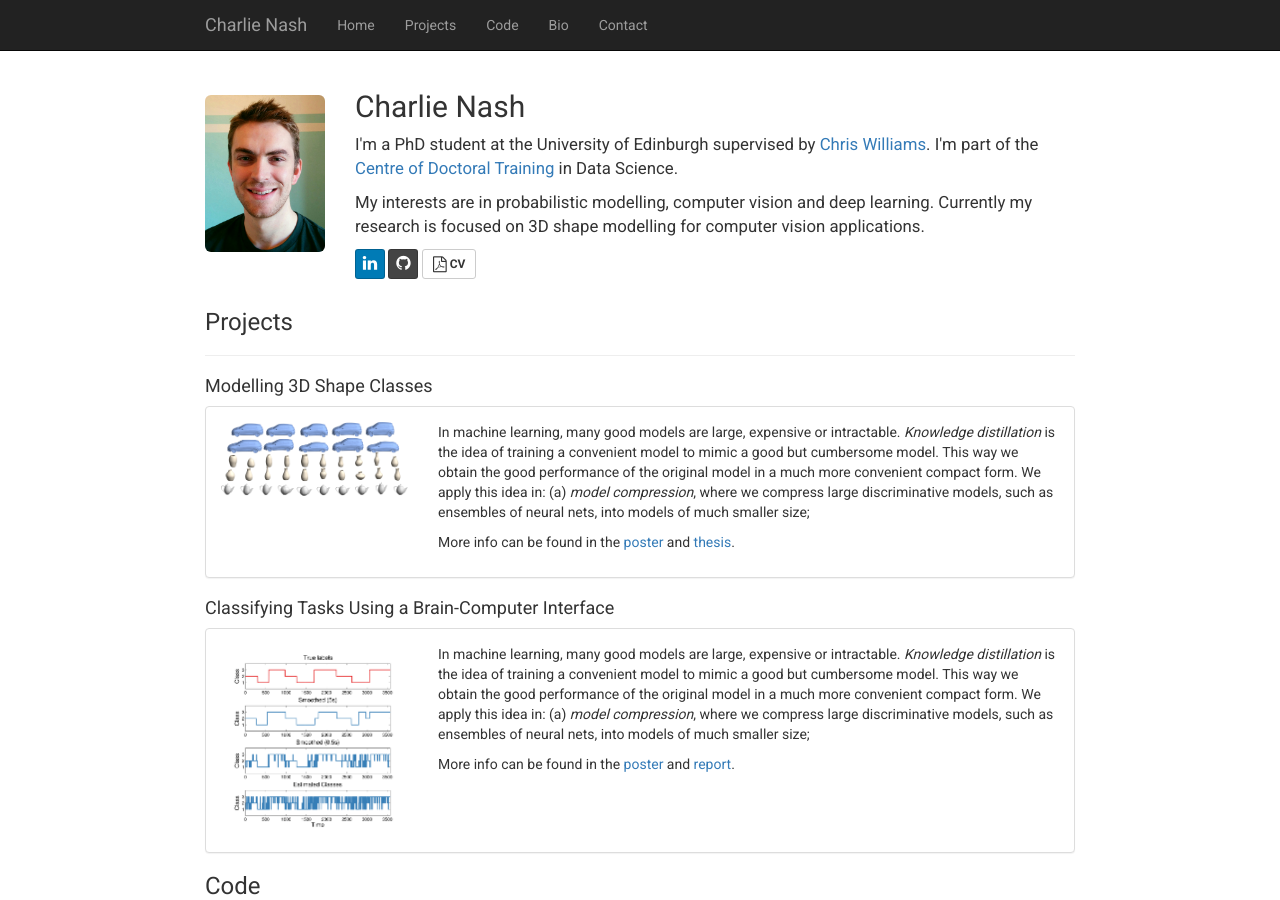
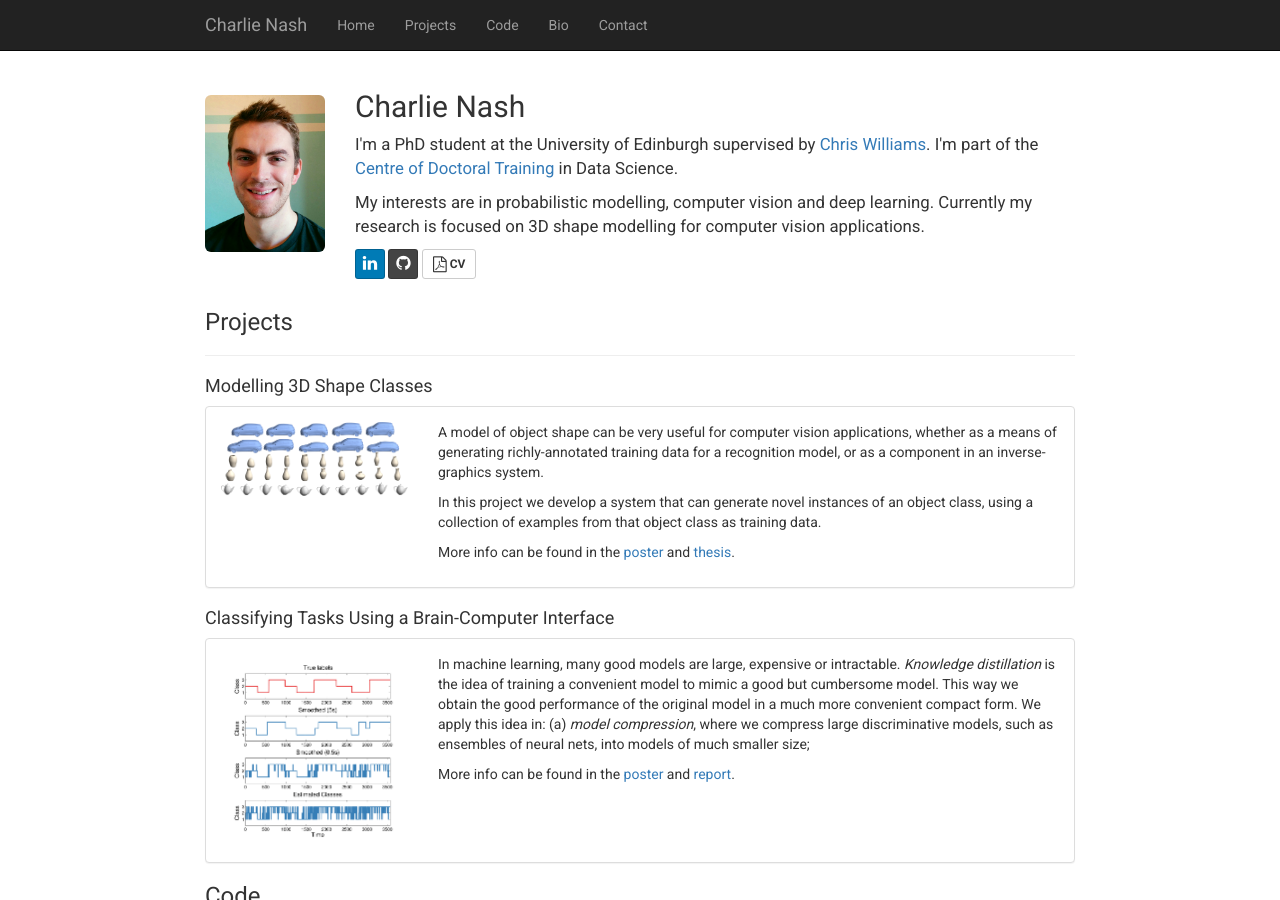
Before and after one commit to charlienash/charlienash.github.io, a Jekyll site: the page index.html, which Jekyll copies as it is, in a window 1280 px wide and 900 px high. Built offline with Jekyll 4.4.1, drawn with Linux system fonts in a browser that asks for light colours; nearby versions of some CDN libraries; library files that are not in the unit come from our copies.

Commit message:
Update index.html

```diff
--- a/index.html
+++ b/index.html
@@ -115,7 +115,10 @@
 					</div>
 					<div class="col-xs-9">
 						<p>
-							In machine learning, many good models are large, expensive or intractable. <em>Knowledge distillation</em> is the idea of training a convenient model to mimic a good but cumbersome model. This way we obtain the good performance of the original model in a much more convenient compact form. We apply this idea in: (a) <em>model compression</em>, where we compress large discriminative models, such as ensembles of neural nets, into models of much smaller size;
+							A model of object shape can be very useful for computer vision applications, whether as a means of generating richly-annotated training data for a recognition model, or as a component in an inverse-graphics system.
+						</p>
+						<p>
+							In this project we develop a system that can generate novel instances of an object class, using a collection of examples from that object class as training data.
 						</p>
 						<p>
 							More info can be found in the <a href="assets/docs/shapeModellingPoster.pdf">poster</a> and <a href="assets/docs/mscThesis.pdf">thesis</a>.
```
